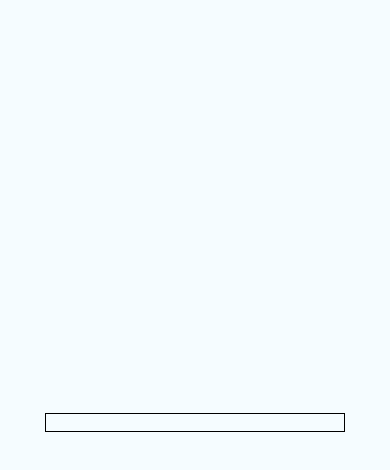
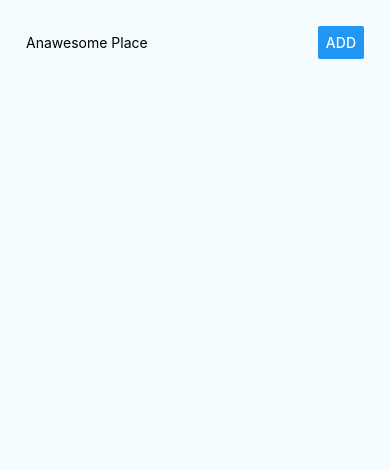
Before and after one commit to skerr4311/rncourse, a React Native app: screen / in a window 390 px wide. Shown: the top 470 px of the page. Built offline with nearby package versions, Linux system fonts and the light colour scheme.

Commit message:
Added a button and changed some of the styling

```diff
--- a/App.js
+++ b/App.js
@@ -7,7 +7,7 @@
  */
 
 import React, {Component} from 'react';
-import {Platform, StyleSheet, Text, View, TextInput} from 'react-native';
+import {Platform, StyleSheet, Text, View, TextInput, Button} from 'react-native';
 
 const instructions = Platform.select({
   ios: 'Press Cmd+R to reload,\n' + 'Cmd+D or shake for dev menu',
@@ -31,11 +31,16 @@ export default class App extends Component<Props> {
   render() {
     return (
       <View style={styles.container}>
-        <TextInput
-        style={{width: 300, borderColor: "black", borderWidth: 1}}
-        value={this.state.placeName}
-        onChangeText={this.placeNameChangeHandler}
-        />
+        <View style={styles.inputContainer}>
+          <TextInput
+          style={{width: 300}}
+          placeholder="Anawesome Place"
+          value={this.state.placeName}
+          onChangeText={this.placeNameChangeHandler}
+          style={styles.placeInput}
+          />
+          <Button title="Add" style={styles.placeButton} />
+        </View>
       </View>
     );
   }
@@ -44,7 +49,8 @@ export default class App extends Component<Props> {
 const styles = StyleSheet.create({
   container: {
     flex: 1,
-    justifyContent: 'center',
+    padding: 26,
+    justifyContent: 'flex-start',
     alignItems: 'center',
     backgroundColor: '#F5FCFF',
   },
@@ -58,4 +64,17 @@ const styles = StyleSheet.create({
     color: '#333333',
     marginBottom: 5,
   },
+  inputContainer: {
+    // flex: 1,
+    width: "100%",
+    flexDirection: "row",
+    justifyContent: "space-between",
+    alignItems: "center"
+  },
+  placeInput: {
+    width: "70%"
+  },
+  placeButton: {
+    width: "30%"
+  }
 });
```
